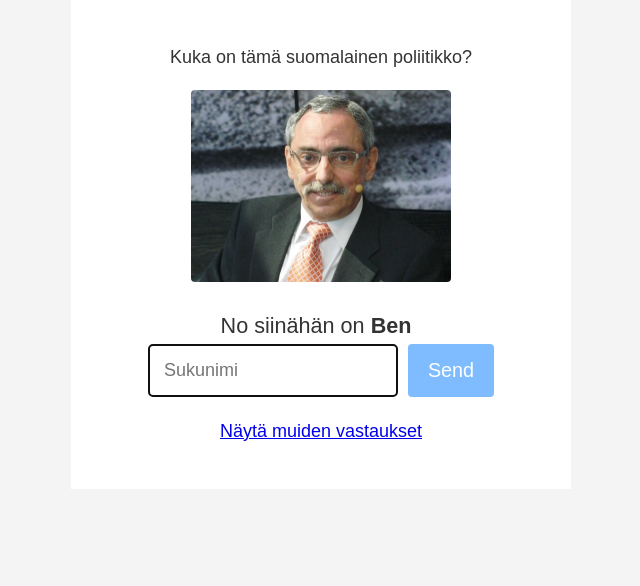
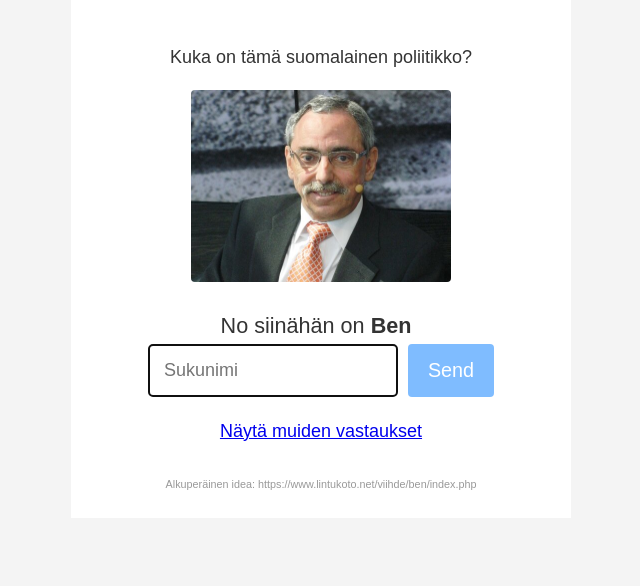
Before and after one commit to jvuori/ben, a Flask app: page / in a window 1280 px wide. Shown: the top 586 px of the page, without its empty margins (319-959 px from the left). Run offline with Flask 3, Linux system fonts and the light colour scheme.

Commit message:
Add credits

```diff
--- a/templates/index.html
+++ b/templates/index.html
@@ -44,6 +44,8 @@
             display: block;
             margin-left: auto;
             margin-right: auto;
+            cursor: help;
+            /* Show help cursor on hover to indicate tooltip */
         }
 
         form {
@@ -132,6 +134,22 @@
                 /* Auto width for inline layout */
             }
         }
+
+        .bottom-credit {
+            font-size: 0.6em;
+            color: #999;
+            margin-top: 30px;
+            text-align: center;
+        }
+
+        .bottom-credit a {
+            color: #999;
+            text-decoration: none;
+        }
+
+        .bottom-credit a:hover {
+            text-decoration: underline;
+        }
     </style>
     <script>
         document.addEventListener('DOMContentLoaded', function () {
@@ -177,16 +195,23 @@
     <div class="container">
         <p>Kuka on tämä suomalainen poliitikko?</p>
         <p>
-            <img src="{{ url_for('static', filename='ben.jpg') }}" alt="Kuva henkilöstä">
+            <img src="{{ url_for('static', filename='ben.jpg') }}" alt="Kuva henkilöstä"
+                title="Kuva: Wikipedia / CC BY-SA 4.0 / Muokattu: pienennetty ja pakattu verkkokäyttöön">
+        </p>
         <form action="{{ url_for('submit_guess') }}" method="post">
             <label for="surname_input">No siinähän on <b>Ben</b></label>
             <input type="text" id="surname_input" name="surname" placeholder="Sukunimi" required autofocus minlength="6"
                 pattern="^[zZsStTcC][a-zA-ZäöåÄÖÅüÜýÝÿŸ]{5,14}$"
-                title="Sukunimen pitää alkaa kirjaimella Z, S, T tai C ja olla 6-15 merkkiä pitkä" maxlength="15">
+                title="Sukunimen pitää olla edes etäisesti oikeanlainen" maxlength="15">
             <input type="submit" value="Send">
         </form>
 
         <p style="margin-top: 20px;"><a href="{{ url_for('results') }}">Näytä muiden vastaukset</a></p>
+
+        <div class="bottom-credit">
+            Alkuperäinen idea: <a href="https://www.lintukoto.net/viihde/ben/index.php"
+                target="_blank">https://www.lintukoto.net/viihde/ben/index.php</a>
+        </div>
     </div>
 </body>
 
```
